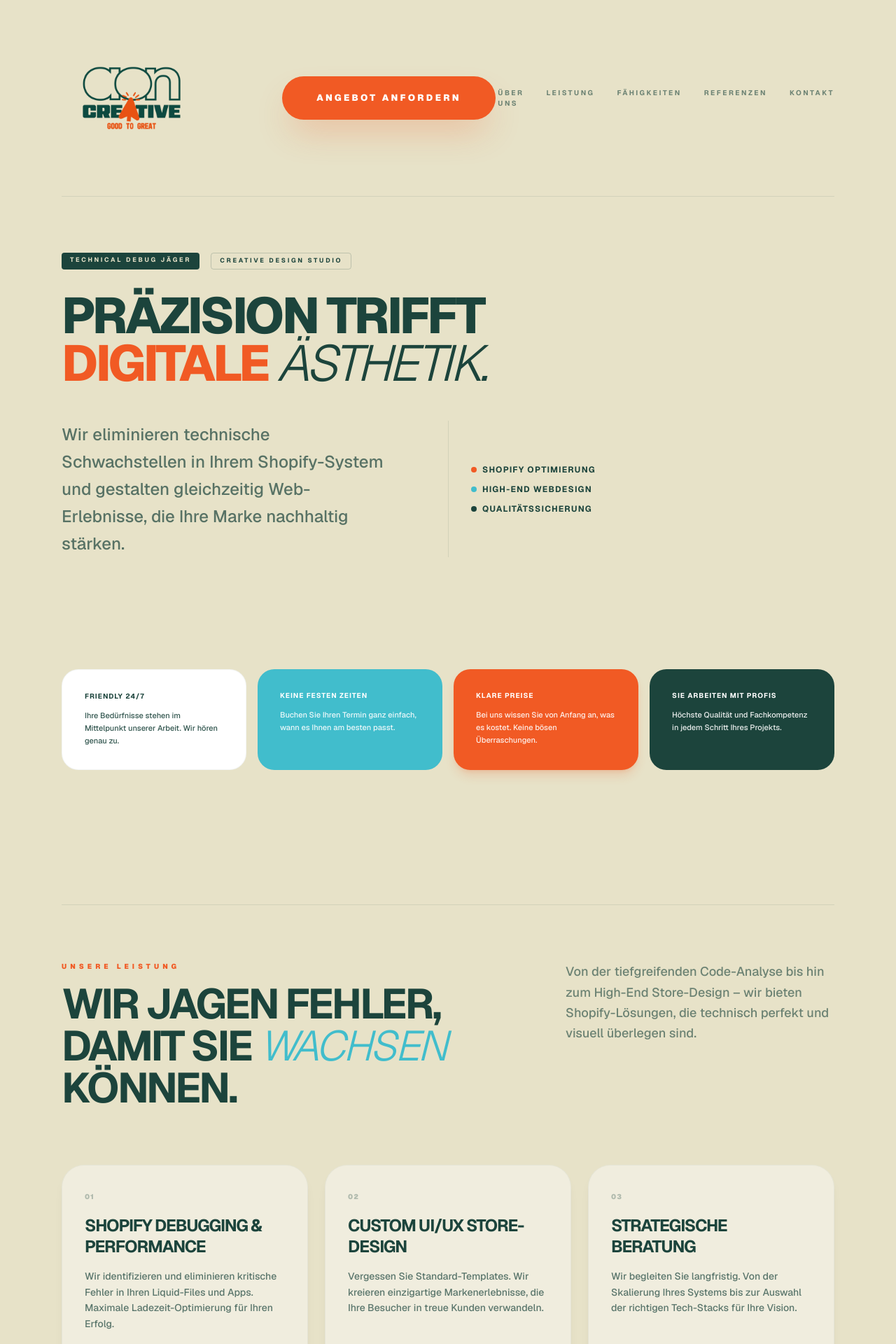
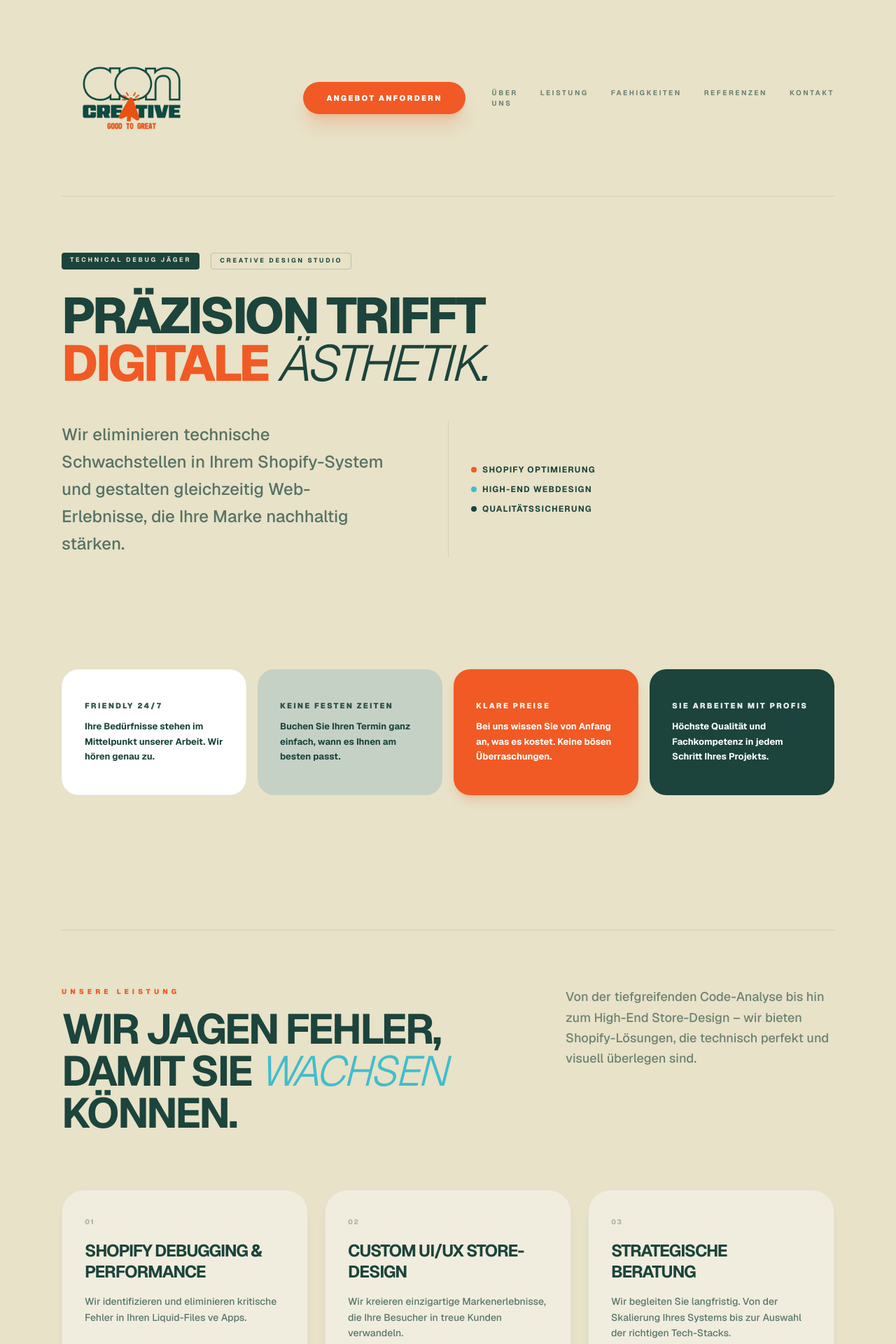
Before and after one commit to ademi57/aon-creative-web, a Next.js app: page / in a window 1280 px wide. Shown: the top 1920 px of the page at 70% size. Built offline with nearby package versions, Linux system fonts and the light colour scheme.

Commit message:
feat: navigation and scroll top button added

```diff
--- a/app/page.tsx
+++ b/app/page.tsx
@@ -8,21 +8,46 @@ export default function Home() {
   const [isLoading, setIsLoading] = useState(true);
   const [mounted, setMounted] = useState(false);
   const [isMenuOpen, setIsMenuOpen] = useState(false);
+  // --- SADECE BU STATE'I EKLEDİK ---
+  const [showScrollTop, setShowScrollTop] = useState(false);
 
   useEffect(() => {
     setMounted(true);
-    // Güvenlik önlemi: Loader takılırsa 4 saniye sonra siteyi aç
+    let titleText = "AON Creative • Good to Great •         ";
+
+    const titleInterval = setInterval(() => {
+      titleText = titleText.substring(1) + titleText.substring(0, 1);
+      document.title = titleText;
+    }, 150);
+
+    // --- SADECE BU SCROLL TAKİBİNİ EKLEDİK ---
+    const handleScroll = () => {
+      if (window.scrollY > 300) setShowScrollTop(true);
+      else setShowScrollTop(false);
+    };
+    window.addEventListener("scroll", handleScroll);
+
     const timer = setTimeout(() => setIsLoading(false), 4000);
-    return () => clearTimeout(timer);
+
+    return () => {
+      clearInterval(titleInterval);
+      window.removeEventListener("scroll", handleScroll);
+      clearTimeout(timer);
+    };
   }, []);
+
+  // --- SADECE BU FONKSİYONU EKLEDİK ---
+  const scrollToTop = () => {
+    window.scrollTo({ top: 0, behavior: "smooth" });
+  };
 
   if (!mounted) return null;
 
   const navLinks = [
     { name: "Über Uns", href: "/uber-uns"},
-    { name: "Leistung", href: "#" },
-    { name: "Fähigkeiten", href: "#" },
-    { name: "Referenzen", href: "#" },
+    { name: "Leistung", href: "#leistung" },
+    { name: "Faehigkeiten", href: "#faehigkeiten" },
+    { name: "Referenzen", href: "#referenzen" },
     { name: "Kontakt", href: "/kontakt" },
   ];
 
@@ -39,54 +64,57 @@ export default function Home() {
             transition={{ duration: 1.2 }}
             className="max-w-6xl mx-auto px-5 md:px-6"
           >
-            {/* --- HEADER & NAVIGATION --- */}
+            {/* --- YUKARI OK BUTONU (LOGO TARZI OK) --- */}
+            <AnimatePresence>
+              {showScrollTop && (
+                <motion.button
+                  initial={{ opacity: 0, y: 20 }}
+                  animate={{ opacity: 1, y: 0 }}
+                  exit={{ opacity: 0, y: 20 }}
+                  onClick={scrollToTop}
+                  className="fixed bottom-8 right-8 z-[2000] bg-[#F15A24] text-white w-12 h-12 rounded-full flex items-center justify-center shadow-2xl hover:bg-[#1C443C] transition-colors group"
+                >
+                  <svg
+                    width="20" height="20" viewBox="0 0 24 24" fill="none"
+                    className="group-hover:-translate-y-1 transition-transform duration-300"
+                  >
+                    <path d="M12 4L12 20M12 4L18 10M12 4L6 10" stroke="currentColor" strokeWidth="2.5" strokeLinecap="square"/>
+                  </svg>
+                </motion.button>
+              )}
+            </AnimatePresence>
+
+            {/* --- HEADER & NAVIGATION --- (HİÇBİR ŞEY DEĞİŞMEDİ) */}
             <nav className="flex justify-between items-center py-6 md:py-10 border-b border-[#1C443C]/10 mb-12 md:mb-20 relative z-[100]">
-              {/* Logo: Mobilde w-28, Masaüstünde w-32 */}
               <div className="flex-1 flex justify-start">
                 <a href="/">
                   <img
                     src="/logo.png"
                     alt="AON Creative"
-
                     className="w-50 md:w-50 block pointer-events-none select-none transition-all duration-300"
                   />
                 </a>
               </div>
 
-              {/* Orta: Sallanan Buton (1sn Hareket + 2sn Durma) */}
               <div className="flex-1 flex justify-center">
                 <motion.a
-    href="#kontakt"
-    animate={{
-      y: [0, -10, 0, -10, 0, 0, 0], // Sallanma hareketleri ve sonunda sabit kalma
-    }}
-    transition={{
-      duration: 3, // Toplam döngü süresi
-      repeat: Infinity,
-      ease: "easeInOut",
-      times: [0, 0.1, 0.2, 0.3, 0.4, 0.7, 1], // Hareketin % kaçta duracağını belirler
-    }}
-    whileHover={{ scale: 1.1, backgroundColor: "#1C443C", color: "#E7E2C8" }}
-    className="bg-[#F15A24] text-white px-8 py-3 md:px-12 md:py-5 rounded-full text-[11px] md:text-[13px] font-black uppercase tracking-[0.25em] shadow-2xl shadow-[#F15A24]/30 border border-transparent whitespace-nowrap transition-all duration-300"
+                  href="/kontakt"
+                  animate={{ y: [0, -10, 0, -10, 0, 0, 0] }}
+                  transition={{ duration: 3, repeat: Infinity, ease: "easeInOut", times: [0, 0.1, 0.2, 0.3, 0.4, 0.7, 1] }}
+                  whileHover={{ scale: 1.05, backgroundColor: "#1C443C", color: "#E7E2C8" }}
+                  className="bg-[#F15A24] text-white px-5 py-2.5 md:px-8 md:py-3.5 rounded-full text-[9px] md:text-[11px] font-black uppercase tracking-[0.2em] shadow-xl shadow-[#F15A24]/20 border border-transparent whitespace-nowrap transition-all duration-300"
                 >
                   Angebot anfordern
                 </motion.a>
               </div>
 
-              {/* Sağ: Masaüstünde Linkler, Mobilde Burger */}
               <div className="flex-1 flex justify-end">
                 <div className="hidden md:flex gap-8 text-[10px] uppercase tracking-[0.25em] font-bold opacity-60">
                   {navLinks.map((link) => (
-                    <a key={link.name} href={link.href} className="hover:text-[#F15A24] transition-colors">
-                      {link.name}
-                    </a>
+                    <a key={link.name} href={link.href} className="hover:text-[#F15A24] transition-colors">{link.name}</a>
                   ))}
                 </div>
-
-                <button
-                  onClick={() => setIsMenuOpen(!isMenuOpen)}
-                  className="md:hidden flex flex-col justify-center items-center w-10 h-10 gap-1.5 outline-none"
-                >
+                <button onClick={() => setIsMenuOpen(!isMenuOpen)} className="md:hidden flex flex-col justify-center items-center w-10 h-10 gap-1.5 outline-none">
                   <motion.span animate={isMenuOpen ? { rotate: 45, y: 8 } : { rotate: 0, y: 0 }} className="w-8 h-[2px] bg-[#1C443C] block origin-center"/>
                   <motion.span animate={isMenuOpen ? { opacity: 0 } : { opacity: 1 }} className="w-8 h-[2px] bg-[#1C443C] block"/>
                   <motion.span animate={isMenuOpen ? { rotate: -45, y: -8 } : { rotate: 0, y: 0 }} className="w-8 h-[2px] bg-[#1C443C] block origin-center"/>
@@ -94,58 +122,29 @@ export default function Home() {
               </div>
             </nav>
 
-            {/* MOBİL MENÜ (Sadece Mobilde) */}
+            {/* --- GERİ KALAN TÜM BÖLÜMLER AYNI BIRAKILDI --- */}
             <AnimatePresence>
               {isMenuOpen && (
-                <motion.div
-                  initial={{ opacity: 0, x: "100%" }}
-                  animate={{ opacity: 1, x: 0 }}
-                  exit={{ opacity: 0, x: "100%" }}
-                  className="fixed inset-0 bg-[#E7E2C8] z-[90] md:hidden flex flex-col items-center justify-center p-10"
-                >
+                <motion.div initial={{ opacity: 0, x: "100%" }} animate={{ opacity: 1, x: 0 }} exit={{ opacity: 0, x: "100%" }} className="fixed inset-0 bg-[#E7E2C8] z-[90] md:hidden flex flex-col items-center justify-center p-10">
                   <div className="flex flex-col items-center gap-8">
                     {navLinks.map((link, i) => (
-                      <motion.a
-                        key={link.name}
-                        href={link.href}
-                        initial={{ opacity: 0, y: 20 }}
-                        animate={{ opacity: 1, y: 0 }}
-                        transition={{ delay: i * 0.1 }}
-                        onClick={() => setIsMenuOpen(false)}
-                        className="text-4xl font-bold uppercase tracking-tighter"
-                      >
-                        {link.name}
-                      </motion.a>
+                      <motion.a key={link.name} href={link.href} initial={{ opacity: 0, y: 20 }} animate={{ opacity: 1, y: 0 }} transition={{ delay: i * 0.1 }} onClick={() => setIsMenuOpen(false)} className="text-4xl font-bold uppercase tracking-tighter">{link.name}</motion.a>
                     ))}
                   </div>
                 </motion.div>
               )}
             </AnimatePresence>
 
-            {/* --- HERO SECTION (KONSEPT) --- */}
             <header className="max-w-5xl mb-24 md:mb-40 mt-6 md:mt-12">
               <div className="flex flex-wrap gap-4 mb-8">
                 <div className="bg-[#1C443C] text-[#E7E2C8] px-3 py-1 rounded text-[9px] font-bold tracking-[0.3em] uppercase w-fit">Technical Debug Jäger</div>
                 <div className="bg-transparent border border-[#1C443C]/20 text-[#1C443C] px-3 py-1 rounded text-[9px] font-bold tracking-[0.3em] uppercase w-fit">Creative Design Studio</div>
               </div>
-
-  <motion.h1
-  initial={{ y: 20, opacity: 0 }}
-  animate={{ y: 0, opacity: 1 }}
-  transition={{ delay: 0.2, duration: 0.8 }}
-  className="text-5xl sm:text-6xl md:text-7xl lg:text-7xl font-extrabold tracking-tighter leading-[0.95] mb-12 uppercase"
->
-  Präzision trifft <br />
-  <span className="text-[#F15A24]">Digitale</span> <span className="italic font-light">Ästhetik.</span>
+              <motion.h1 initial={{ y: 20, opacity: 0 }} animate={{ y: 0, opacity: 1 }} transition={{ delay: 0.2, duration: 0.8 }} className="text-5xl sm:text-6xl md:text-7xl lg:text-7xl font-extrabold tracking-tighter leading-[0.95] mb-12 uppercase">
+                Präzision trifft <br /> <span className="text-[#F15A24]">Digitale</span> <span className="italic font-light">Ästhetik.</span>
               </motion.h1>
-
               <div className="grid grid-cols-1 md:grid-cols-2 gap-10 md:gap-20">
-  {/* Sol Taraf: Büyük Metin */}
-  <p className="text-base md:text-2xl font-medium leading-relaxed opacity-70">
-    Wir eliminieren technische Schwachstellen in Ihrem Shopify-System und gestalten gleichzeitig Web-Erlebnisse, die Ihre Marke nachhaltig stärken.
-  </p>
-
-  {/* Sağ Taraf: Liste (Sadece Masaüstünde Görünür) */}
+                <p className="text-base md:text-2xl font-medium leading-relaxed opacity-70">Wir eliminieren technische Schwachstellen in Ihrem Shopify-System und gestalten gleichzeitig Web-Erlebnisse, die Ihre Marke nachhaltig stärken.</p>
                 <div className="hidden md:flex items-center gap-4 border-l border-[#1C443C]/10 pl-8">
                   <ul className="text-xs font-bold uppercase tracking-widest space-y-3">
                     <li className="flex items-center gap-2"><span className="w-2 h-2 bg-[#F15A24] rounded-full"/> Shopify Optimierung</li>
@@ -156,97 +155,80 @@ export default function Home() {
               </div>
             </header>
 
-            {/* --- 4 TEMEL PRENSİP (GÖRSELDEKİ METİNLERLE) --- */}
             <section className="mb-32 md:mb-48">
               <div className="grid grid-cols-1 sm:grid-cols-2 md:grid-cols-4 gap-4">
                 <MethodCard title="Friendly 24/7" desc="Ihre Bedürfnisse stehen im Mittelpunkt unserer Arbeit. Wir hören genau zu." style="bg-white border border-[#1C443C]/5" />
-                <MethodCard title="Keine festen Zeiten" desc="Buchen Sie Ihren Termin ganz einfach, wann es Ihnen am besten passt." style="bg-[#41BDCC] text-white" />
+                <MethodCard title="Keine festen Zeiten" desc="Buchen Sie Ihren Termin ganz einfach, wann es Ihnen am besten passt." style="bg-[#C5D1C5] text-[#1C443C]" />
                 <MethodCard title="Klare Preise" desc="Bei uns wissen Sie von Anfang an, was es kostet. Keine bösen Überraschungen." style="bg-[#F15A24] text-white shadow-lg shadow-[#F15A24]/20" />
                 <MethodCard title="Sie arbeiten mit Profis" desc="Höchste Qualität und Fachkompetenz in jedem Schritt Ihres Projekts." style="bg-[#1C443C] text-white" />
               </div>
             </section>
 
-
-{/* --- LEISTUNG (HİZMETLER) SECTION --- */}
             <section id="leistung" className="mb-32 md:mb-48 border-t border-[#1C443C]/10 pt-20">
               <div className="flex flex-col md:flex-row justify-between items-start gap-10 mb-20 text-[#1C443C]">
                 <div className="max-w-xl">
                   <h2 className="text-[10px] uppercase tracking-[0.5em] font-black text-[#F15A24] mb-4">Unsere Leistung</h2>
-      <h3 className="text-4xl md:text-6xl font-bold uppercase tracking-tighter leading-none">
-        Wir jagen Fehler, <br /> damit Sie <span className="italic font-light text-[#41BDCC]">wachsen</span> können.
-      </h3>
+                  <h3 className="text-4xl md:text-6xl font-bold uppercase tracking-tighter leading-none">Wir jagen Fehler, <br /> damit Sie <span className="italic font-light text-[#41BDCC]">wachsen</span> können.</h3>
                 </div>
-    <p className="text-base md:text-lg opacity-60 max-w-sm font-medium leading-relaxed">
-      Von der tiefgreifenden Code-Analyse bis hin zum High-End Store-Design – wir bieten Shopify-Lösungen, die technisch perfekt und visuell überlegen sind.
-    </p>
+                <p className="text-base md:text-lg opacity-60 max-w-sm font-medium leading-relaxed">Von der tiefgreifenden Code-Analyse bis hin zum High-End Store-Design – wir bieten Shopify-Lösungen, die technisch perfekt und visuell überlegen sind.</p>
               </div>
-
               <div className="grid grid-cols-1 md:grid-cols-3 gap-6">
-    <ServiceBox
-      number="01"
-      title="Shopify Debugging & Performance"
-      desc="Wir identifizieren und eliminieren kritische Fehler in Ihren Liquid-Files und Apps. Maximale Ladezeit-Optimierung für Ihren Erfolg."
-      tags={["Code-Audit", "Speed-Push", "App-Clean"]}
-    />
-    <ServiceBox
-      number="02"
-      title="Custom UI/UX Store-Design"
-      desc="Vergessen Sie Standard-Templates. Wir kreieren einzigartige Markenerlebnisse, die Ihre Besucher in treue Kunden verwandeln."
-      tags={["Branding", "User-Experience", "Conversion-Focus"]}
-    />
-    <ServiceBox
-      number="03"
-      title="Strategische Beratung"
-      desc="Wir begleiten Sie langfristig. Von der Skalierung Ihres Systems bis zur Auswahl der richtigen Tech-Stacks für Ihre Vision."
-      tags={["Scalability", "Consulting", "Quality-Check"]}
-    />
+                <ServiceBox number="01" title="Shopify Debugging & Performance" desc="Wir identifizieren und eliminieren kritische Fehler in Ihren Liquid-Files ve Apps." tags={["Code-Audit", "Speed-Push", "App-Clean"]} />
+                <ServiceBox number="02" title="Custom UI/UX Store-Design" desc="Wir kreieren einzigartige Markenerlebnisse, die Ihre Besucher in treue Kunden verwandeln." tags={["Branding", "User-Experience", "Conversion-Focus"]} />
+                <ServiceBox number="03" title="Strategische Beratung" desc="Wir begleiten Sie langfristig. Von der Skalierung Ihres Systems bis zur Auswahl der richtigen Tech-Stacks." tags={["Scalability", "Consulting", "Quality-Check"]} />
               </div>
             </section>
 
-
-            {/* --- FÄHIGKEITEN (KONSEPT) --- */}
-            <section className="mb-32 md:mb-48 border-t border-[#1C443C]/10 pt-20">
+            <section id="faehigkeiten"  className="mb-32 md:mb-48 border-t border-[#1C443C]/10 pt-20">
               <div className="grid grid-cols-1 md:grid-cols-2 gap-10 md:gap-20">
                 <div className="space-y-12">
                   <h2 className="text-[10px] uppercase tracking-[0.5em] font-black opacity-40 text-[#F15A24]">Fähigkeiten</h2>
                   <SkillItem title="Creative Web-Architecture" desc="Minimalistisches, funktionales Design, das konvertiert. Wir bauen digitale Flagship-Stores." />
-                  <SkillItem title="Shopify Hunter-Mode" desc="Unsere Debug-Jäger finden Fehler in Liquid-Files ve Apps, bevor diese die Performance beeinträchtigen." />
+                  <SkillItem title="Shopify Hunter-Mode" desc="Unsere Debug-Jäger finden Fehler in Liquid-Files ve Apps." />
                   <SkillItem title="UX / UI Excellence" desc="Einzigartige Nutzerführung, die Ihre Markenidentität durch visuelle Klarheit stärkt." />
                 </div>
-
                 <div className="bg-[#1C443C] rounded-3xl p-10 text-[#E7E2C8] flex flex-col justify-between min-h-[400px] relative overflow-hidden group">
                   <div className="relative z-10">
                     <h3 className="text-3xl md:text-5xl font-bold uppercase tracking-tighter mb-4 leading-none">Datenbasierte <br/>Kreativität.</h3>
                     <p className="opacity-60 text-xs md:text-sm leading-relaxed max-w-xs mb-8">Wir kombinieren das Auge eines Designers mit der Seele eines Ingenieurs.</p>
                     <button className="bg-[#F15A24] text-white px-6 py-2 rounded-full text-[10px] font-bold uppercase tracking-widest hover:scale-105 transition-transform">Portfolio ansehen</button>
                   </div>
-                   <div className="absolute top-0 right-0 p-8 opacity-10">
-                      <div className="w-40 h-40 border border-white rounded-full flex items-center justify-center">
-                        <div className="w-20 h-20 border border-[#F15A24] rotate-45" />
-                      </div>
-                   </div>
+                  <div className="absolute top-0 right-0 p-8 opacity-10"><div className="w-40 h-40 border border-white rounded-full flex items-center justify-center"><div className="w-20 h-20 border border-[#F15A24] rotate-45" /></div></div>
                 </div>
               </div>
             </section>
 
+            <section id="referenzen" className="mb-32 md:mb-48 border-t border-[#1C443C]/10 pt-20 scroll-mt-24 overflow-hidden">
+              <div className="mb-16">
+                <h2 className="text-[10px] uppercase tracking-[0.5em] font-black text-[#F15A24] mb-4 text-center md:text-left">Portfolio</h2>
+                <h3 className="text-4xl md:text-6xl font-bold uppercase tracking-tighter leading-none text-[#1C443C] text-center md:text-left">Ausgewählte <span className="italic font-light">Projekte.</span></h3>
+              </div>
+              <div className="relative flex overflow-x-hidden">
+                <motion.div className="flex whitespace-nowrap gap-6 py-4" animate={{ x: [0, -1000] }} transition={{ duration: 25, repeat: Infinity, ease: "linear" }}>
+                  {[1, 2, 3, 4, 5, 1, 2, 3, 4, 5].map((item, index) => (
+                    <div key={index} className="inline-block w-[300px] md:w-[450px] aspect-video bg-[#1C443C] rounded-[2rem] overflow-hidden relative group">
+                      <div className="absolute inset-0 bg-black/20 group-hover:bg-black/40 transition-all duration-500" />
+                      <div className="absolute bottom-8 left-8 text-[#E7E2C8]">
+                        <span className="text-[8px] uppercase tracking-widest font-black opacity-60">Shopify / E-Commerce</span>
+                        <h4 className="text-xl font-bold uppercase tracking-tighter">Project Name {item}</h4>
+                      </div>
+                      <div className="absolute inset-0 flex items-center justify-center opacity-0 group-hover:opacity-100 transition-opacity"><div className="bg-[#F15A24] text-white px-6 py-2 rounded-full text-[10px] font-bold uppercase tracking-widest">Case Study</div></div>
+                    </div>
+                  ))}
+                </motion.div>
+              </div>
+            </section>
 
-
-            {/* --- FOOTER & SOSYAL İKONLAR --- */}
             <footer className="pb-10 pt-10 border-t border-[#1C443C]/5">
-              {/* Sosyal Medya İkonları (Copyright Üstü) */}
               <div className="flex justify-center gap-10 mb-10 text-2xl text-[#1C443C]">
                 <motion.a href="#" whileHover={{ y: -5, color: "#F15A24" }}><FaInstagram /></motion.a>
                 <motion.a href="#" whileHover={{ y: -5, color: "#F15A24" }}><FaFacebook /></motion.a>
                 <motion.a href="#" whileHover={{ y: -5, color: "#F15A24" }}><FaGoogle /></motion.a>
                 <motion.a href="#" whileHover={{ y: -5, color: "#F15A24" }}><FaLinkedin /></motion.a>
               </div>
-
               <div className="flex flex-col md:flex-row justify-between items-center opacity-40 text-center">
                 <p className="text-[9px] tracking-[0.3em] uppercase font-black mb-4 md:mb-0">AON CREATIVE • © 2026 Engineering Aesthetics</p>
-                <div className="flex gap-6 text-[9px] uppercase tracking-widest font-black">
-                  <a href="#" className="hover:text-[#F15A24]">Impressum</a>
-                  <a href="#" className="hover:text-[#F15A24]">Datenschutz</a>
-                </div>
+                <div className="flex gap-6 text-[9px] uppercase tracking-widest font-black"><a href="#" className="hover:text-[#F15A24]">Impressum</a><a href="#" className="hover:text-[#F15A24]">Datenschutz</a></div>
               </div>
             </footer>
           </motion.div>
@@ -256,7 +238,7 @@ export default function Home() {
   );
 }
 
-// Alt Bileşenler
+// Alt Bileşenler (Değişmedi)
 function SkillItem({ title, desc }: { title: string; desc: string }) {
   return (
     <div className="group border-b border-[#1C443C]/5 pb-6">
@@ -268,30 +250,24 @@ function SkillItem({ title, desc }: { title: string; desc: string }) {
 
 function MethodCard({ title, desc, style }: { title: string; desc: string; style: string }) {
   return (
-    <div className={`p-8 rounded-3xl transition-all duration-500 hover:-translate-y-2 ${style}`}>
-      <h4 className="font-bold uppercase text-[10px] mb-3 tracking-widest leading-tight">{title}</h4>
-      <p className="text-[11px] leading-relaxed opacity-90 font-medium">{desc}</p>
+    <div className={`p-8 rounded-3xl transition-all duration-500 hover:-translate-y-2 flex flex-col justify-center min-h-[180px] ${style}`}>
+      <h4 className="font-black uppercase text-[11px] mb-3 tracking-[0.2em] leading-tight opacity-90">{title}</h4>
+      <p className="text-[13px] leading-relaxed font-bold">{desc}</p>
     </div>
   );
 }
-// BU KISIM DOSYANIN EN ALTINDA OLMALI
+
 function ServiceBox({ number, title, desc, tags }: { number: string; title: string; desc: string; tags: string[] }) {
   return (
-    <motion.div
-      whileHover={{ y: -10 }}
-      className="bg-white/40 border border-[#1C443C]/5 p-8 rounded-[32px] flex flex-col justify-between min-h-[320px] shadow-lg shadow-[#1C443C]/5 group transition-all duration-500 hover:bg-[#1C443C]"
-    >
+    <motion.div whileHover={{ y: -10 }} className="bg-white/40 border border-[#1C443C]/5 p-8 rounded-[32px] flex flex-col justify-between min-h-[320px] shadow-lg shadow-[#1C443C]/5 group transition-all duration-500 hover:bg-[#1C443C]">
       <div className="text-[#1C443C] group-hover:text-[#E7E2C8] transition-colors">
         <span className="text-[10px] font-black tracking-widest opacity-30 group-hover:text-[#F15A24] group-hover:opacity-100 transition-all">{number}</span>
         <h4 className="text-2xl font-bold uppercase tracking-tighter mt-4 mb-4 leading-tight">{title}</h4>
         <p className="text-sm opacity-70 leading-relaxed font-medium group-hover:opacity-90">{desc}</p>
       </div>
-
       <div className="flex flex-wrap gap-2 mt-8">
         {tags.map((tag) => (
-          <span key={tag} className="text-[8px] uppercase tracking-[0.2em] font-black px-3 py-1 bg-[#1C443C]/5 text-[#1C443C] rounded-full border border-[#1C443C]/10 group-hover:border-white/20 group-hover:bg-white/10 group-hover:text-white">
-            {tag}
-          </span>
+          <span key={tag} className="text-[8px] uppercase tracking-[0.2em] font-black px-3 py-1 bg-[#1C443C]/5 text-[#1C443C] rounded-full border border-[#1C443C]/10 group-hover:border-white/20 group-hover:bg-white/10 group-hover:text-white">{tag}</span>
         ))}
       </div>
     </motion.div>
```
Lines whose indentation alone changed are shown as unchanged.
